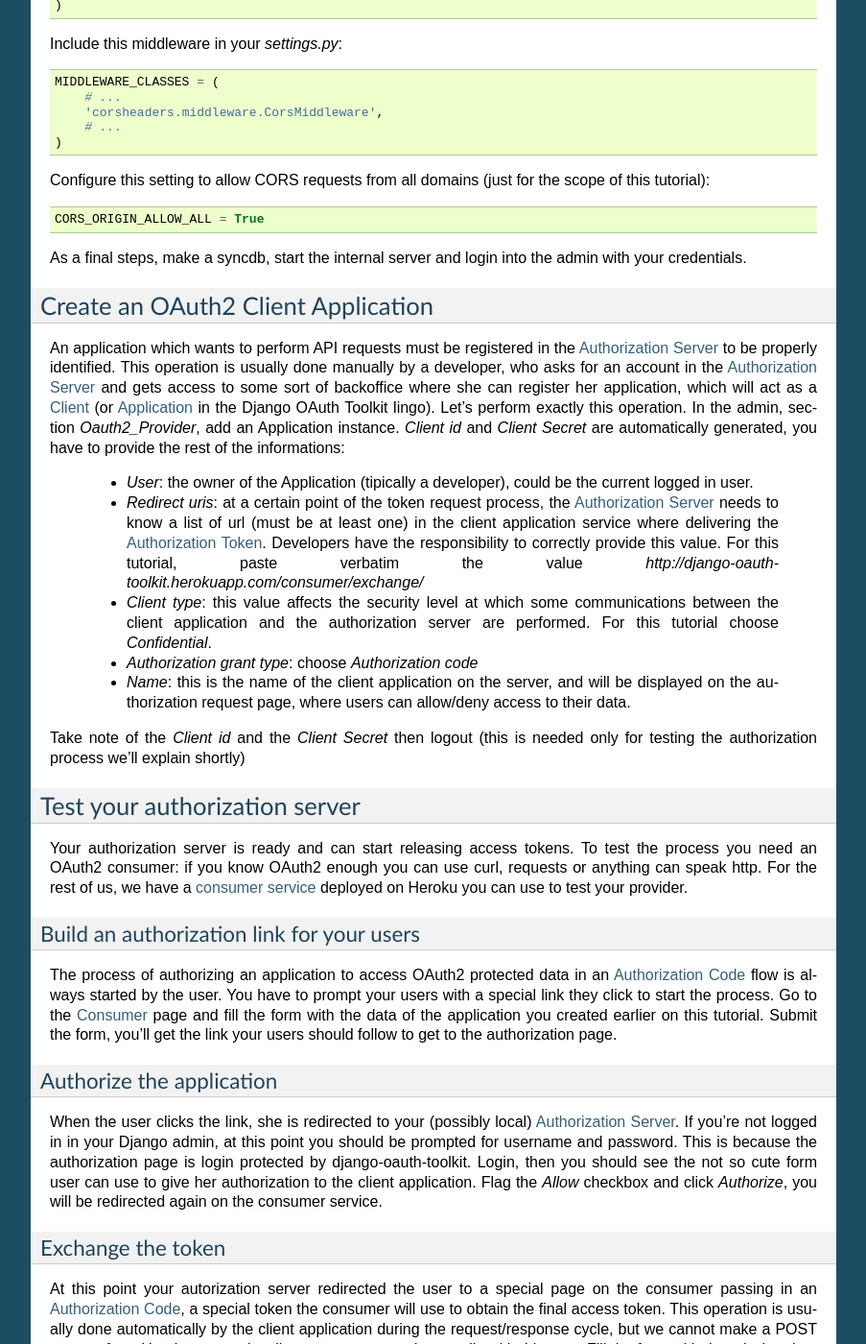
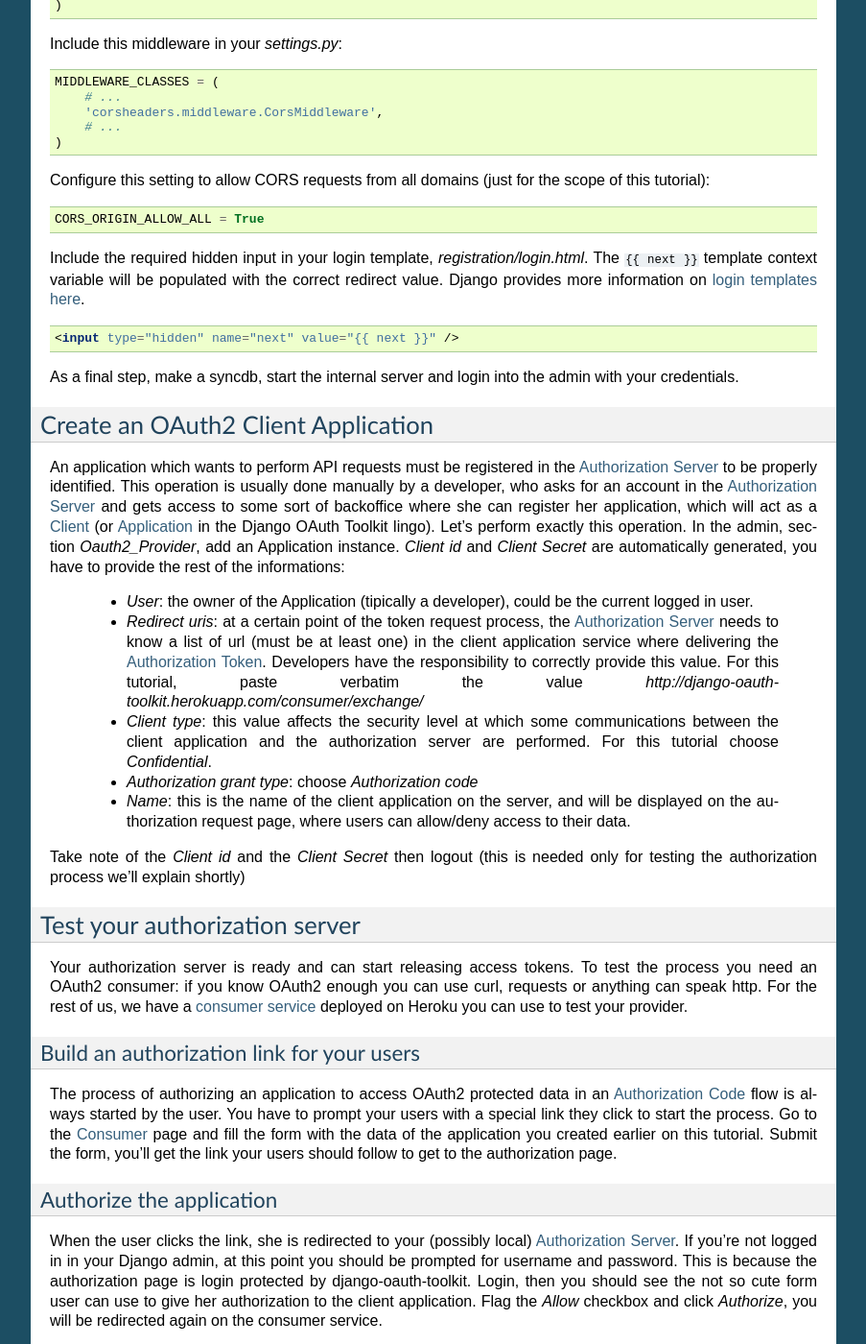
Before and after one commit to sheriffwoody0922/oauth-python-django, a Sphinx documentation site: the page built from docs/tutorial/tutorial_01.rst, in a window 1280 px wide and 1400 px high, scrolled down 745 px. Shown: the whole window at 96% size, without its empty margins (198-1101 px from the left). Built offline with Sphinx 7.4.7, drawn with Linux system fonts in a browser that asks for light colours; some of the changed text lies outside the part shown.

Commit message:
Closes #84 fix tutorial documentation

```diff
--- a/docs/changelog.rst
+++ b/docs/changelog.rst
@@ -4,6 +4,7 @@ Changelog
 _development_
 -----------
 
+ * Issue #84: Add information about login template to tutorial.
  * Issue #64: Fix urlencode clientid secret
 
 
--- a/docs/tutorial/tutorial_01.rst
+++ b/docs/tutorial/tutorial_01.rst
@@ -58,7 +58,18 @@ Configure this setting to allow CORS requests from all domains (just for the sco
 
     CORS_ORIGIN_ALLOW_ALL = True
 
-As a final steps, make a syncdb, start the internal server and login into the admin with your credentials.
+.. _loginTemplate:
+
+Include the required hidden input in your login template, `registration/login.html`.
+The ``{{ next }}`` template context variable will be populated with the correct
+redirect value. Django provides more information on `login templates here
+<https://docs.djangoproject.com/en/dev/topics/auth/default/#django.contrib.auth.views.login>`_.
+
+.. code-block:: html
+
+    <input type="hidden" name="next" value="{{ next }}" />
+
+As a final step, make a syncdb, start the internal server and login into the admin with your credentials.
 
 Create an OAuth2 Client Application
 -----------------------------------
@@ -111,6 +122,11 @@ page is login protected by django-oauth-toolkit. Login, then you should see the
 her authorization to the client application. Flag the *Allow* checkbox and click *Authorize*, you will be redirected
 again on the consumer service.
 
+__ loginTemplate_
+
+If you are not redirected to the correct page after logging in successfully,
+you probably need to `setup your login template correctly`__.
+
 Exchange the token
 ++++++++++++++++++
 At this point your autorization server redirected the user to a special page on the consumer passing in an
```
